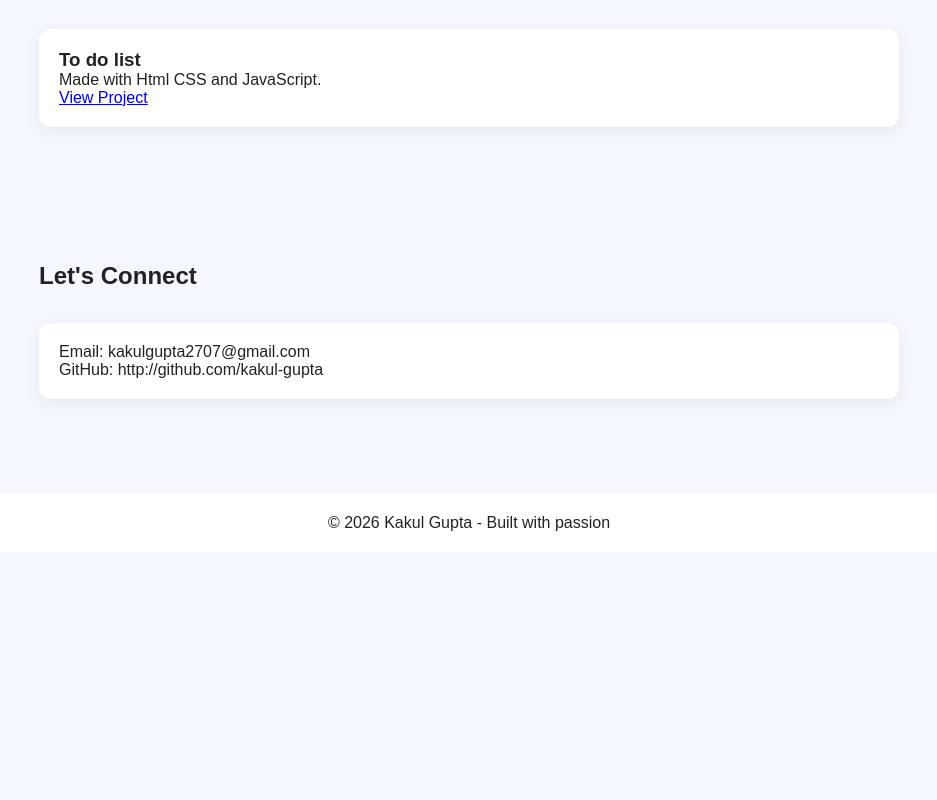
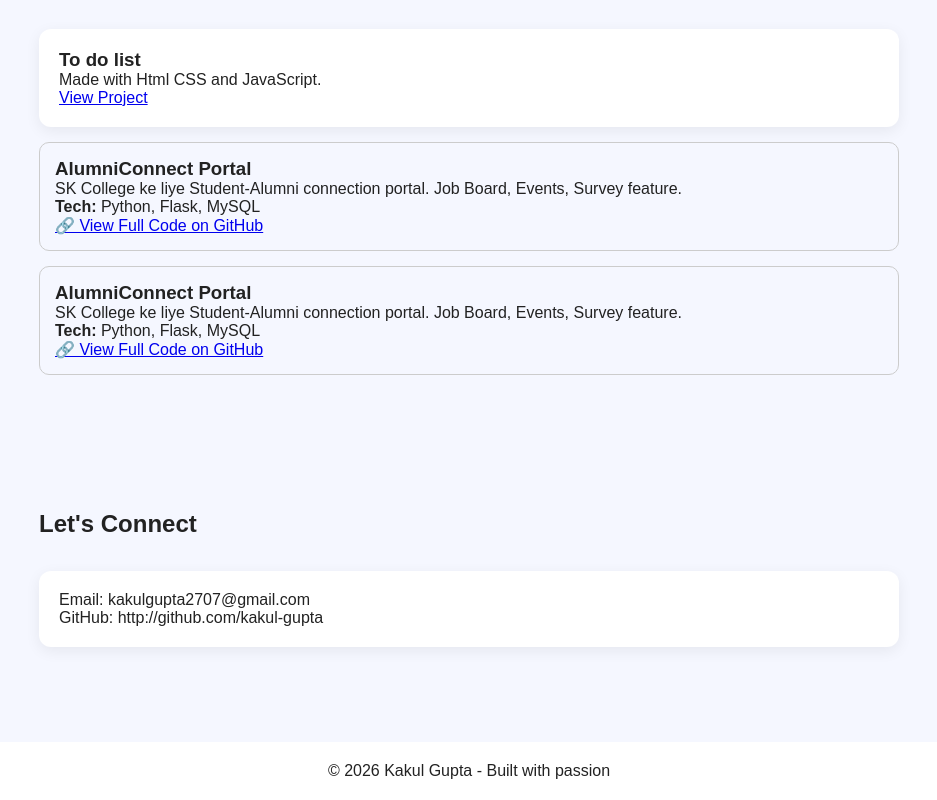
Before and after one commit to kakulgupta2707-debug/My-portfolio, a plain HTML site: page index.html in a window 1280 px wide. Shown: the part 1011-1811 px from the top of the page, without its empty margins (171-1108 px from the left). Before the commit the page ends 1563 px from the top, so only its background shows below. Drawn offline with Linux system fonts and the light colour scheme.

Commit message:
Added AlumniConnect Portal project details
Added details for AlumniConnect Portal project including technologies used and a link to the GitHub repository.

```diff
--- a/index.html
+++ b/index.html
@@ -54,6 +54,17 @@ section{padding:60px 20px;max-width:900px;margin:auto}
 <div class="card"><h3>To do list</h3><p>Made with Html CSS and JavaScript.</p><a href="todo.html">View Project</a></div>
 <!--<div class="card"><h3>Student Manager App</h3><p>CLI application to manage student records.</p></div>-->
 </div>
+  <div style="border:1px solid #ccc; padding:15px; border-radius:10px; margin:15px 0;">
+  <h3>AlumniConnect Portal</h3>
+  <p>SK College ke liye Student-Alumni connection portal. Job Board, Events, Survey feature.</p>
+  <p><b>Tech:</b> Python, Flask, MySQL</p>
+  <a href="https://github.com/kakulgupta2707-debug/Alumni-Portal" target="_blank">🔗 View Full Code on GitHub</a>
+  </div><div style="border:1px solid #ccc; padding:15px; border-radius:10px; margin:15px 0;">
+  <h3>AlumniConnect Portal</h3>
+  <p>SK College ke liye Student-Alumni connection portal. Job Board, Events, Survey feature.</p>
+  <p><b>Tech:</b> Python, Flask, MySQL</p>
+  <a href="https://github.com/kakulgupta2707-debug/Alumni-Portal" target="_blank">🔗 View Full Code on GitHub</a>
+  </div>
 </section>
 <section id="contact">
 <h2>Let's Connect</h2><br>
```
